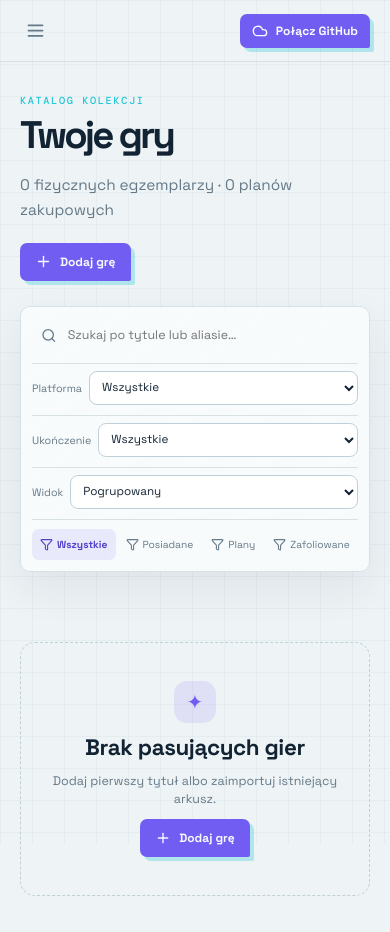
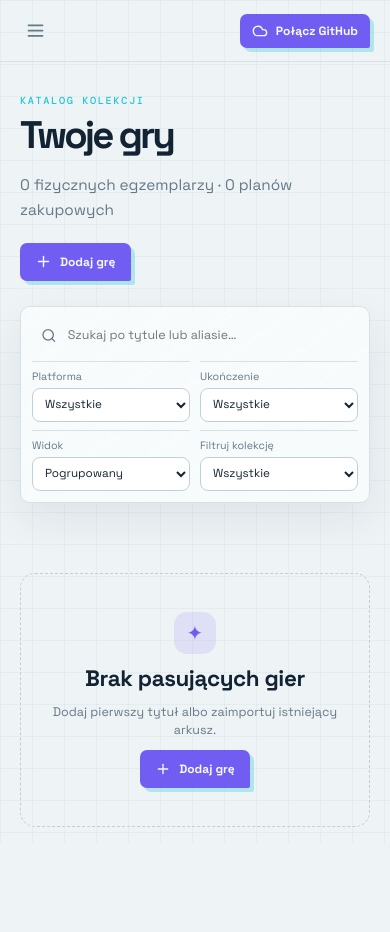
Before and after one commit to PrzemyslawMikos/games-collection, a React (Vite) app: page /collection in a window 390 px wide. Shown: the top 932 px of the page. Built offline with nearby package versions, Linux system fonts and the light colour scheme.

Commit message:
feat: collection view mobile adjustments

```diff
--- a/src/pages/CollectionPage.tsx
+++ b/src/pages/CollectionPage.tsx
@@ -66,6 +66,7 @@ export function CollectionPage() {
         <label className="select-field"><span>{t('collection.completion')}</span><select value={completionFilter} onChange={(event) => setCompletionFilter(event.target.value as CompletionFilter)}><option value="all">{t('collection.all')}</option><option value="started">{t('collection.started')}</option><option value="finished">{t('collection.finished')}</option><option value="not-started">{t('collection.notStarted')}</option></select></label>
         <label className="select-field"><span>{t('collection.view')}</span><select value={view} onChange={(event) => setView(event.target.value as 'grouped' | 'flat')}><option value="grouped">{t('collection.grouped')}</option><option value="flat">{t('collection.flat')}</option></select></label>
         <div className="filter-tabs" aria-label={t('collection.filter')}>{[['all', 'collection.all'], ['owned', 'collection.owned'], ['planned', 'collection.plans'], ['sealed', 'collection.sealed'], ['used', 'collection.used']].map(([value, label]) => <button key={value} className={filter === value ? 'active' : ''} type="button" onClick={() => setFilter(value as typeof filter)}><Filter size={13} />{t(label as Parameters<typeof t>[0])}</button>)}</div>
+        <label className="select-field mobile-filter-field"><span>{t('collection.filter')}</span><select value={filter} onChange={(event) => setFilter(event.target.value as typeof filter)}><option value="all">{t('collection.all')}</option><option value="owned">{t('collection.owned')}</option><option value="planned">{t('collection.plans')}</option><option value="sealed">{t('collection.sealed')}</option><option value="used">{t('collection.used')}</option></select></label>
       </section>
 
       {visibleGames.length === 0 ? <EmptyState title={t('collection.noMatches')} description={data.games.length === 0 ? t('collection.emptyDescription') : t('collection.filteredDescription')} action={<button className="button button-primary" type="button" onClick={() => setModal({ kind: 'game' })}><Plus size={16} /> {t('common.addGame')}</button>} /> : view === 'grouped' ? <div className="game-list">{visibleGames.map((game) => <GameGroup key={game.id} game={game} expanded={expanded.has(game.id)} onToggle={() => setExpanded((current) => { const next = new Set(current); if (next.has(game.id)) next.delete(game.id); else next.add(game.id); return next })} onEdit={() => setModal({ kind: 'game', game })} onDelete={() => confirmDeleteGame(game)} onAddEntry={() => { openGame(game); setModal({ kind: 'entry', gameId: game.id }) }} onEditEntry={(entry) => setModal({ kind: 'entry', gameId: game.id, entry })} onDeleteEntry={deleteEntry} onAddPlan={() => { openGame(game); setModal({ kind: 'plan', gameId: game.id }) }} onEditPlan={(plan) => setModal({ kind: 'plan', gameId: game.id, plan })} onDeletePlan={deletePlan} onConvertPlan={(plan) => setModal({ kind: 'convert', plan })} />)}</div> : <FlatEntries games={visibleGames} entries={data.entries} onEdit={(entry) => setModal({ kind: 'entry', gameId: entry.gameId, entry })} onDelete={deleteEntry} />}
--- a/src/styles.css
+++ b/src/styles.css
@@ -200,6 +200,7 @@ h2 { font-size: 1.12rem; letter-spacing: -.018em; }
 .filter-tabs { display: flex; gap: 2px; padding-left: 8px; border-left: 1px solid var(--line); }
 .filter-tabs button { display: inline-flex; align-items: center; gap: 4px; min-height: 31px; padding: 0 8px; border: 0; border-radius: 7px; color: var(--muted); background: transparent; font-size: .64rem; }
 .filter-tabs button.active { color: var(--coral-dark); background: color-mix(in srgb, var(--coral) 11%, transparent); font-weight: 700; }
+.mobile-filter-field { display: none; }
 .game-list, .canonical-list { display: grid; gap: 10px; }
 .game-group { overflow: hidden; border: 1px solid var(--line); border-radius: 10px; background: var(--panel); box-shadow: 0 5px 16px rgba(24, 56, 73, .04); }
 .game-group-header { display: flex; align-items: center; justify-content: space-between; gap: 10px; padding: 12px 14px; }
@@ -374,18 +375,24 @@ code { overflow: auto; padding: 7px 9px; border-radius: 6px; color: var(--coral-
   .chart-legend-grid { grid-template-columns: 1fr; }
   .recent-row { grid-template-columns: 33px 1fr auto; }
   .recent-row .pill, .recent-price { display: none; }
-  .toolbar { width: 100%; min-width: 0; align-items: stretch; flex-direction: column; }
+  .toolbar { display: grid; width: 100%; min-width: 0; grid-template-columns: repeat(2, minmax(0, 1fr)); align-items: stretch; gap: 8px 10px; }
   .search-field, .select-field, .filter-tabs { width: 100%; max-width: 100%; min-width: 0; }
-  .select-field { justify-content: space-between; padding: 7px 0 0; border-top: 1px solid var(--line); border-left: 0; }
-  .select-field select { min-width: 0; flex: 1; }
-  .filter-tabs { flex-wrap: nowrap; }
+  .search-field { grid-column: 1 / -1; }
+  .select-field { display: grid; justify-content: stretch; gap: 5px; padding: 7px 0 0; border-top: 1px solid var(--line); border-left: 0; }
+  .select-field select { width: 100%; min-width: 0; }
+  .filter-tabs { display: none; }
+  .mobile-filter-field { display: grid; }
   .game-group-header { padding: 10px; }
   .group-summary .mini-status { display: none; }
-  .game-group-body { padding-left: 13px; }
-  .entry-row { grid-template-columns: 61px minmax(0, 1fr) auto auto; gap: 6px; }
+  .group-toggle { flex: 1; align-items: flex-start; }
+  .game-group-body { padding: 0 10px 10px; }
+  .group-actions { flex-wrap: wrap; }
+  .group-actions .button { flex: 1 1 130px; }
+  .entry-row { grid-template-columns: 61px minmax(0, 1fr) auto; gap: 6px 8px; padding: 13px 0; }
   .entry-row .pill { grid-column: 2; justify-self: start; }
   .entry-price { grid-column: 3; grid-row: 1 / span 2; }
-  .entry-actions { grid-column: 4; grid-row: 1 / span 2; flex-direction: column; }
+  .entry-actions { grid-column: 1 / -1; grid-row: 3; justify-content: flex-end; margin-top: 3px; padding-top: 6px; border-top: 1px solid color-mix(in srgb, var(--line) 70%, transparent); }
+  .plan-row .entry-actions { grid-row: 2; }
   .plan-date { display: none; }
   .flat-table { overflow: hidden; }
   .flat-table-header { display: none; }
```
Also changed, not shown: 1 other file (tests, documents, lock files or other folders).
